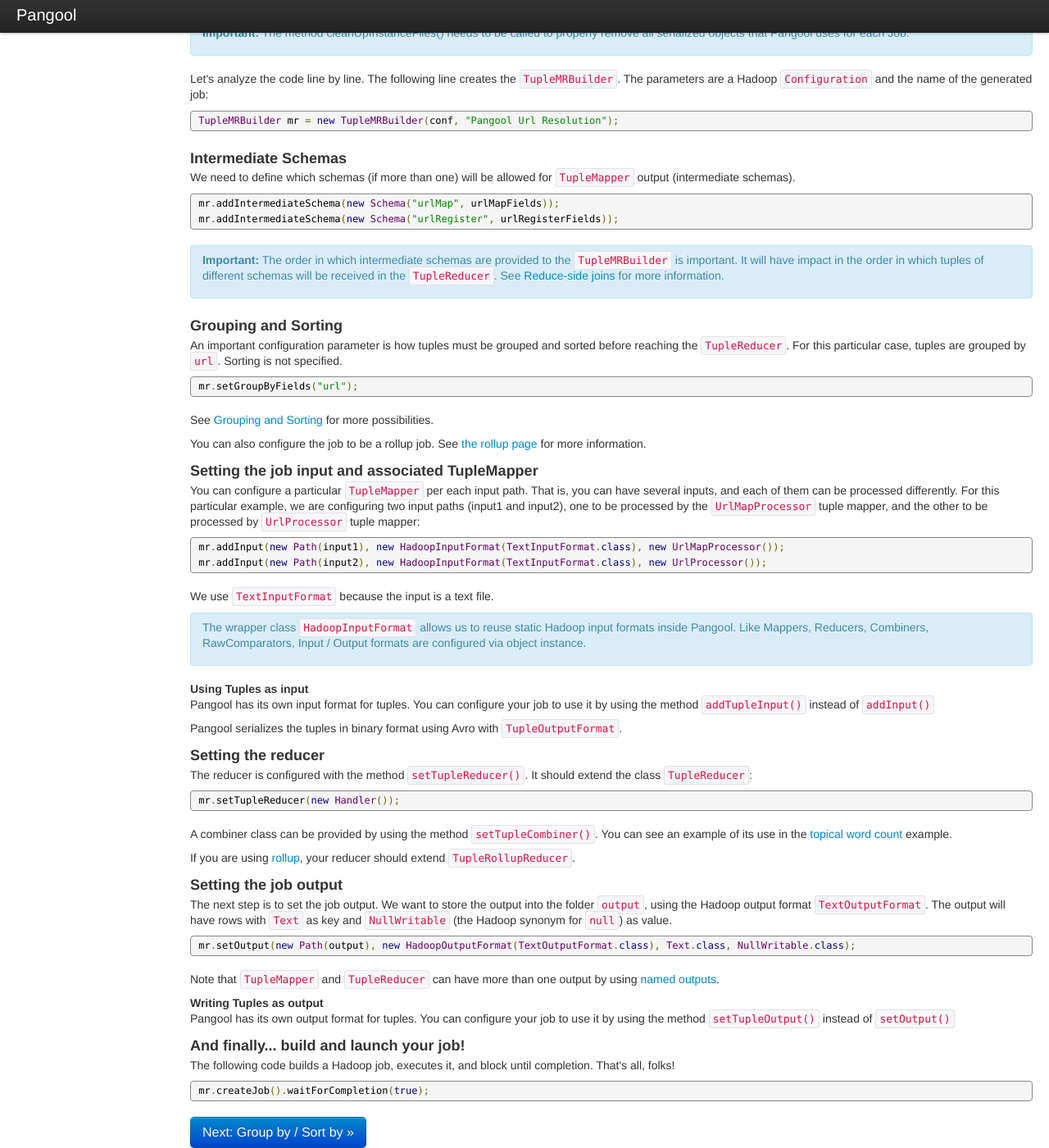
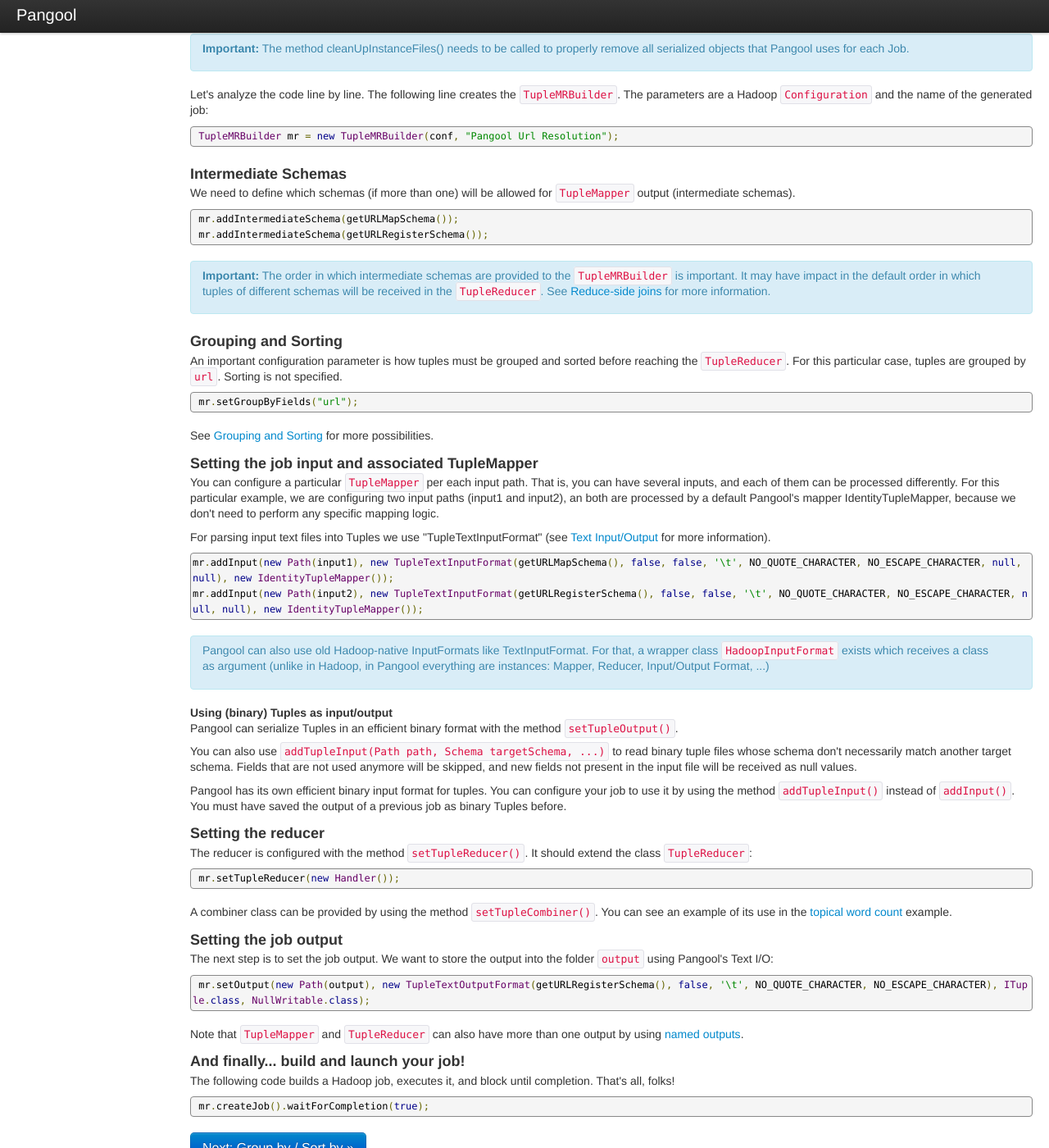
Before and after one commit to datasalt/pangool, a Jekyll site: the page built from userguide/TupleMrBuilder.html, in a window 1280 px wide and 1400 px high, scrolled down 587 px. Shown: the whole window at 82% size. Built offline with Jekyll 4.4.1, drawn with Linux system fonts in a browser that asks for light colours; nearby versions of some CDN libraries; Markdown is read by kramdown in place of the engine named in the settings; some of the changed text lies outside the part shown.

Commit message:
Work in progress for #35

```diff
--- a/userguide/TupleMrBuilder.html
+++ b/userguide/TupleMrBuilder.html
@@ -17,18 +17,16 @@ URL resolution example</a>:
 
 <pre class="prettyprint" id="java">
  TupleMRBuilder mr = new TupleMRBuilder(conf, "Pangool Url Resolution");
- mr.addIntermediateSchema(new Schema("urlMap", urlMapFields));
- mr.addIntermediateSchema(new Schema("urlRegister", urlRegisterFields));
+ mr.addIntermediateSchema(getURLMapSchema());
+ mr.addIntermediateSchema(getURLRegisterSchema());
+ mr.addInput(new Path(input1), new TupleTextInputFormat(getURLMapSchema(), false, false, '\t', NO_QUOTE_CHARACTER, NO_ESCAPE_CHARACTER, null, null), new IdentityTupleMapper());
+ mr.addInput(new Path(input2), new TupleTextInputFormat(getURLRegisterSchema(), false, false, '\t', NO_QUOTE_CHARACTER, NO_ESCAPE_CHARACTER, null, null), new IdentityTupleMapper());
+ mr.setFieldAliases("urlMap", new Aliases().add("url", "nonCanonicalUrl"));
  mr.setGroupByFields("url");
- mr.addInput(new Path(input1), new HadoopInputFormat(TextInputFormat.class), new UrlMapProcessor());
- mr.addInput(new Path(input2), new HadoopInputFormat(TextInputFormat.class), new UrlProcessor());
+ mr.setOrderBy(new OrderBy().add("url", Order.ASC).addSchemaOrder(Order.ASC));
+ mr.setSpecificOrderBy("urlRegister", new OrderBy().add("timestamp", Order.ASC));
  mr.setTupleReducer(new Handler());
- mr.setOutput(new Path(output), new HadoopOutputFormat(TextOutputFormat.class), Text.class, NullWritable.class);
- try {
-   mr.createJob().waitForCompletion(true);
- } finally {
-   mr.cleanUpInstanceFiles();
- }
+ mr.setOutput(new Path(output), new TupleTextOutputFormat(getURLRegisterSchema(), false, '\t', NO_QUOTE_CHARACTER, NO_ESCAPE_CHARACTER), ITuple.class, NullWritable.class);
 </pre>
 
 <div class="alert alert-info">
@@ -53,15 +51,15 @@ We need to define which schemas (if more than one) will be allowed for <code>Tup
 </p>
 
 <pre class="prettyprint" id="java">
- mr.addIntermediateSchema(new Schema("urlMap", urlMapFields));
- mr.addIntermediateSchema(new Schema("urlRegister", urlRegisterFields));
+ mr.addIntermediateSchema(getURLMapSchema());
+ mr.addIntermediateSchema(getURLRegisterSchema());
 </pre>
 
 <div class="alert alert-info">
 <p>
 <strong>Important:</strong> The order in which intermediate schemas are provided to the
-<code>TupleMRBuilder</code> is important. It will have impact in the
-order in which tuples of different schemas will be received in the
+<code>TupleMRBuilder</code> is important. It may have impact in the
+default order in which tuples of different schemas will be received in the
 <code>TupleReducer</code>. See <a href="joins.html">Reduce-side joins</a> for
 more information.
 </p>
@@ -83,44 +81,41 @@ tuples are grouped by <code>url</code>. Sorting is not specified.
 See <a href="group_and_sort.html">Grouping and Sorting</a> for more possibilities.
 </p>
 
-<p>
-You can also configure the job to be a rollup job. See
-<a href="rollup.html">the rollup page</a> for more information.
-
 <h3>Setting the job input and associated TupleMapper</h3>
 
 <p>
 You can configure a particular <code>TupleMapper</code> per each input path.
 That is, you can have several inputs, and each of them can be processed differently.
 For this particular example, we are configuring two input paths (input1 and input2),
- one to be processed by the <code>UrlMapProcessor</code> tuple mapper, and the other
-to be processed by <code>UrlProcessor</code> tuple mapper:
+ an both are processed by a default Pangool's mapper IdentityTupleMapper, because we don't need
+ to perform any specific mapping logic.</p>
+
+<p>
+For parsing input text files into Tuples we use "TupleTextInputFormat" (see <a href='text_io.html'>Text Input/Output</a> for more information).</p>
 
 <pre class="prettyprint" id="java">
- mr.addInput(new Path(input1), new HadoopInputFormat(TextInputFormat.class), new UrlMapProcessor());
- mr.addInput(new Path(input2), new HadoopInputFormat(TextInputFormat.class), new UrlProcessor());
+mr.addInput(new Path(input1), new TupleTextInputFormat(getURLMapSchema(), false, false, '\t', NO_QUOTE_CHARACTER, NO_ESCAPE_CHARACTER, null, null), new IdentityTupleMapper());
+mr.addInput(new Path(input2), new TupleTextInputFormat(getURLRegisterSchema(), false, false, '\t', NO_QUOTE_CHARACTER, NO_ESCAPE_CHARACTER, null, null), new IdentityTupleMapper());
 </pre>
-
-<p>
-We use <code>TextInputFormat</code> because the input is a text file.
-</p>
 
 <div class="alert alert-info">
 <p>
-The wrapper class <code>HadoopInputFormat</code> allows us to reuse static Hadoop input
-formats inside Pangool. Like Mappers, Reducers, Combiners, RawComparators, Input / Output formats are configured via object instance.
+Pangool can also use old Hadoop-native InputFormats like TextInputFormat. For that, a wrapper class <code>HadoopInputFormat</code> exists which receives a class as argument (unlike in Hadoop, in Pangool everything are instances: Mapper, Reducer, Input/Output Format, ...)
 </p>
 </div>
 
-<h4 class="small">Using Tuples as input</h4>
+<h4 class="small">Using (binary) Tuples as input/output</h4>
 
 <p>
-Pangool has its own input format for tuples. You can configure your job to use
-it by using the method <code>addTupleInput()</code> instead of <code>addInput()</code>
+Pangool can serialize Tuples in an efficient binary format with the method <code>setTupleOutput()</code>.
 </p>
 
+<p>You can also use <code>addTupleInput(Path path, Schema targetSchema, ...)</code> to read binary tuple files whose schema don't necessarily match another target schema.
+Fields that are not used anymore will be skipped, and new fields not present in the input file will be received as null values.</p>
+
 <p>
-Pangool serializes the tuples in binary format using Avro with <code>TupleOutputFormat</code>.
+Pangool has its own efficient binary input format for tuples. You can configure your job to use
+it by using the method <code>addTupleInput()</code> instead of <code>addInput()</code>. You must have saved the output of a previous job as binary Tuples before.
 </p>
 
 <h3>Setting the reducer</h3>
@@ -141,34 +136,20 @@ can see an example of its use in the
 topical word count</a> example.
 </p>
 
-<p>If you are using <a href="rollup.html">rollup</a>, your reducer should extend
-<code>TupleRollupReducer</code>.
-</p>
-
-
 <h3>Setting the job output</h3>
 
 <p>
 The next step is to set the job output. We want to store the output into
-the folder <code>output</code>, using the Hadoop output format <code>TextOutputFormat</code>.
-The output will have rows with <code>Text</code> as key and <code>NullWritable</code> (the
-Hadoop synonym for <code>null</code>) as value.
+the folder <code>output</code> using Pangool's Text I/O:
 </p>
 
 <pre class="prettyprint" id="java">
- mr.setOutput(new Path(output), new HadoopOutputFormat(TextOutputFormat.class), Text.class, NullWritable.class);
+ mr.setOutput(new Path(output), new TupleTextOutputFormat(getURLRegisterSchema(), false, '\t', NO_QUOTE_CHARACTER, NO_ESCAPE_CHARACTER), ITuple.class, NullWritable.class);
 </pre>
 
 <p>
-Note that <code>TupleMapper</code> and <code>TupleReducer</code> can have more than one output by using
+Note that <code>TupleMapper</code> and <code>TupleReducer</code> can also have more than one output by using
 <a href="named_outputs.html">named outputs</a>.
-</p>
-
-<h4>Writing Tuples as output</h4>
-
-<p>
-Pangool has its own output format for tuples. You can configure your job to use
-it by using the method <code>setTupleOutput()</code> instead of <code>setOutput()</code>
 </p>
 
 <h3>And finally... build and launch your job!</h3>
```
Also changed, not shown: userguide/text_io.html (+16 -16 lines).
